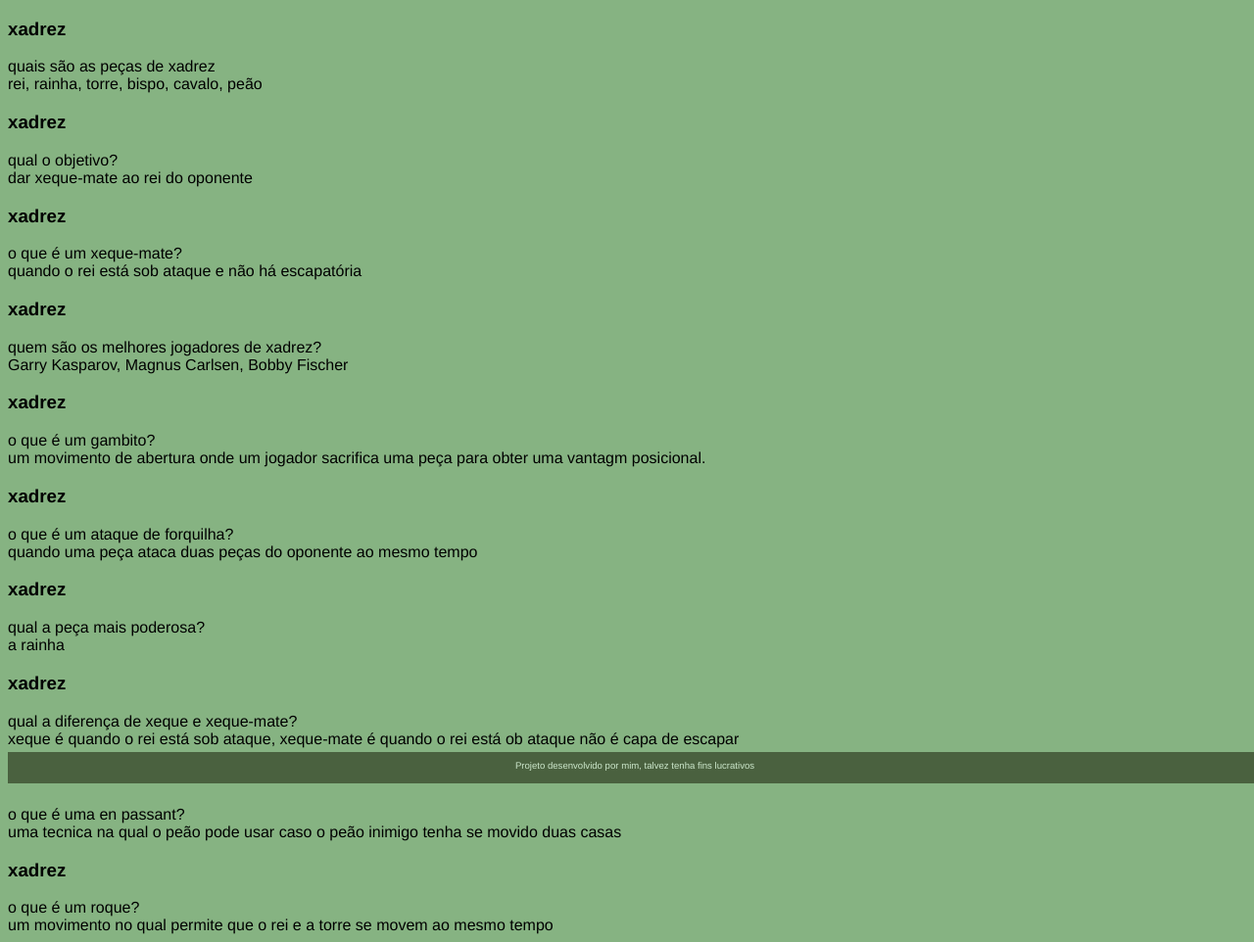
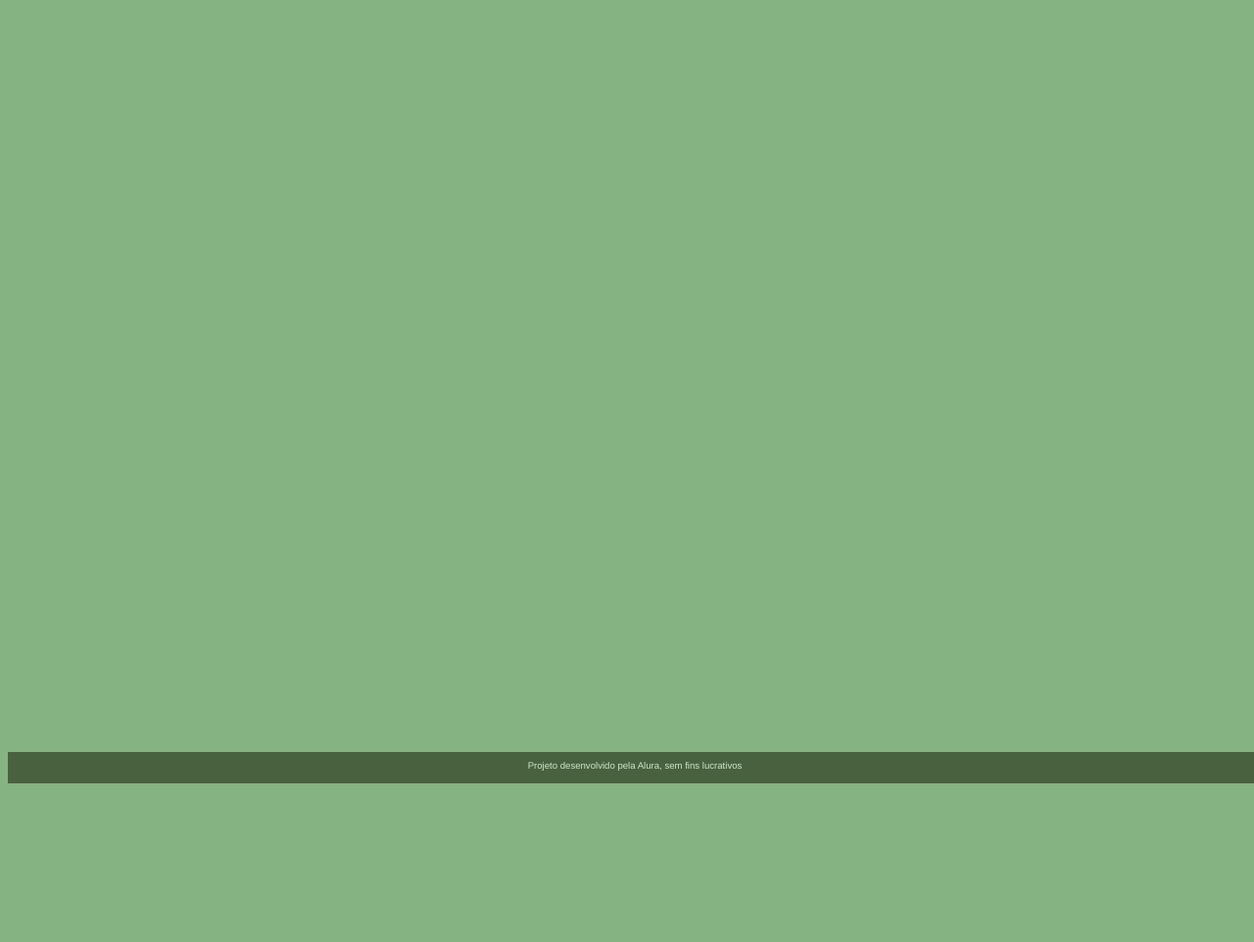
Before and after one commit to kaahylane/FlashCard, a plain HTML site: page index.html in a window 1280 px wide. Shown: the whole page at 98% size. After the commit the page ends 800 px from the top, so only its background shows below. Drawn offline with Linux system fonts and the light colour scheme; files that its build step writes are made by us from their sources.

Commit message:
Add files via upload

```diff
--- a/index.html
+++ b/index.html
@@ -2,128 +2,30 @@
 <html lang="pt-br">
 <head>
     <meta charset="UTF-8">
-        <meta name="viewport"
-        content="width=devic-width, initial-scale= 1.0">
+    <meta name="viewport" content="width=device-width, initial-scale=1.0">
     <link rel="stylesheet" href="assets/style.css">
     <title>Flashcard</title>
 </head>
 <body>
     <main>
         <section id="container">
-               <article class="cartao">
-                <div class="cartao_conteudo">
-                    <h3>xadrez</h3>
+            <!-- <article class="cartao">
+                <div class="cartao__conteudo">
+                    <h3>Programação</h3>
                     <div class="cartao__conteudo__pergunta">
-                        quais são as peças de xadrez
+                        <p>O que é JavaScript?</p>
                     </div>
                     <div class="cartao__conteudo__resposta">
-                        rei, rainha, torre, bispo, cavalo, peão
+                        <p>O JavaScript é uma linguagem de programação</p>
                     </div>
                 </div>
-               </article>
-               <article class="cartao">
-                <div class="cartao_conteudo">
-                    <h3>xadrez</h3>
-                    <div class="cartao__conteudo__pergunta">
-                        qual o objetivo?
-                    </div>
-                    <div class="cartao__conteudo__resposta">
-                        dar xeque-mate ao rei do oponente
-                    </div>
-                </div>
-               </article>
-               <article class="cartao">
-                <div class="cartao_conteudo">
-                    <h3>xadrez</h3>
-                    <div class="cartao__conteudo__pergunta">
-                        o que é um xeque-mate?
-                    </div>
-                    <div class="cartao__conteudo__resposta">
-                        quando o rei está sob ataque e não há escapatória
-                    </div>
-                </div>
-               </article>
-               <article class="cartao">
-                <div class="cartao_conteudo">
-                    <h3>xadrez</h3>
-                    <div class="cartao__conteudo__pergunta">
-                        quem são os melhores jogadores de xadrez?
-                    </div>
-                    <div class="cartao__conteudo__resposta">
-                        Garry Kasparov, Magnus Carlsen, Bobby Fischer
-                    </div>
-                </div>
-               </article>
-               <article class="cartao">
-                <div class="cartao_conteudo">
-                    <h3>xadrez</h3>
-                    <div class="cartao__conteudo__pergunta">
-                        o que é um gambito?
-                    </div>
-                    <div class="cartao__conteudo__resposta">
-                      um movimento de abertura onde um jogador sacrifica uma peça para obter uma vantagm posicional.
-                    </div>
-                </div>
-               </article>
-               <article class="cartao">
-                <div class="cartao_conteudo">
-                    <h3>xadrez</h3>
-                    <div class="cartao__conteudo__pergunta">
-                        o que é um ataque de forquilha?
-                    </div>
-                    <div class="cartao__conteudo__resposta">
-                      quando uma peça ataca duas peças do oponente ao mesmo tempo
-                    </div>
-                </div>
-               </article>
-               <article class="cartao">
-                <div class="cartao_conteudo">
-                    <h3>xadrez</h3>
-                    <div class="cartao__conteudo__pergunta">
-                        qual a peça mais poderosa?
-                    </div>
-                    <div class="cartao__conteudo__resposta">
-                      a rainha
-                    </div>
-                </div>
-               </article>
-               <article class="cartao">
-                <div class="cartao_conteudo">
-                    <h3>xadrez</h3>
-                    <div class="cartao__conteudo__pergunta">
-                        qual a diferença de xeque e xeque-mate?
-                    </div>
-                    <div class="cartao__conteudo__resposta">
-                      xeque é quando o rei está sob ataque, xeque-mate é quando o rei está ob ataque não é capa de escapar
-                    </div>
-                </div>
-               </article>
-               <article class="cartao">
-                <div class="cartao_conteudo">
-                    <h3>xadrez</h3>
-                    <div class="cartao__conteudo__pergunta">
-                        o que é uma en passant?
-                    </div>
-                    <div class="cartao__conteudo__resposta">
-                      uma tecnica na qual o peão pode usar caso o peão inimigo tenha se movido duas casas
-                    </div>
-                </div>
-               </article>
-               <article class="cartao">
-                <div class="cartao_conteudo">
-                    <h3>xadrez</h3>
-                    <div class="cartao__conteudo__pergunta">
-                        o que é um roque?
-                    </div>
-                    <div class="cartao__conteudo__resposta">
-                      um movimento no qual permite que o rei e a torre se movem ao mesmo tempo
-                    </div>
-                </div>
-               </article>
+            </article> -->
         </section>
     </main>
     <footer>
-            <p>Projeto desenvolvido por mim, talvez tenha fins lucrativos</p>
+        <p>Projeto desenvolvido pela Alura, sem fins lucrativos</p>
     </footer>
+    <script src="app.js"></script>
+    <script src="perguntas.js"></script>
 </body>
 </html>
```
Lines whose indentation alone changed are shown as unchanged.
